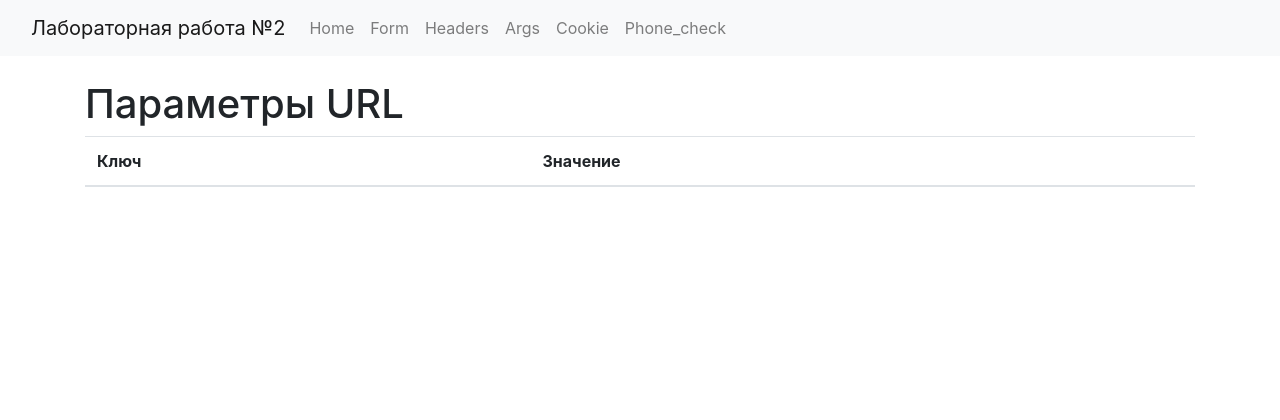
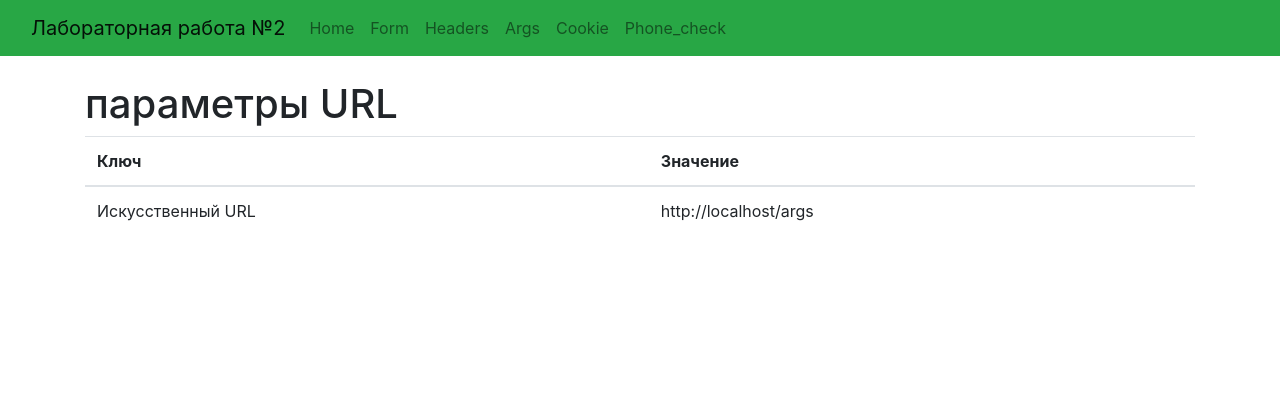
Before and after one commit to glbzhrnv/Zhirnov-221-353-web-dev-2024-2, a Flask app: page /args in a window 1280 px wide. Shown: the top 420 px of the page. Run offline with Flask 2, Linux system fonts and the light colour scheme; lists and menus that the app fills with data are empty; some libraries are stand-ins or nearby versions.

Commit message:
lab2
lab2

```diff
--- a/lab2/app/app.py
+++ b/lab2/app/app.py
@@ -1,4 +1,5 @@
-from flask import Flask, render_template, request
+from flask import Flask, render_template, request, make_response
+import re
 
 app = Flask(__name__)
 
@@ -11,8 +12,6 @@ def index():
 @app.route('/form', methods=['GET', 'POST'])
 def form():
     if request.method == 'POST':
-        # Действия при отправке формы
-        # Можно добавить обработку данных формы здесь
         pass
     return render_template('form.html')
 
@@ -24,12 +23,20 @@ def headers():
 # Страница с параметрами URL
 @app.route('/args')
 def args():
-    return render_template('args.html')
+    # Искусственный вывод URL
+    current_url = request.url
+
+    return render_template('args.html', current_url=current_url)
 
 # Страница с куки
 @app.route('/cookie')
 def cookie():
-    return render_template('cookie.html')
+    resp = make_response(render_template('cookie.html'))
+    if 'user' in request.cookies:
+        resp.delete_cookie('user')
+    else:
+        resp.set_cookie('user','NoName')
+    return resp
 
 @app.context_processor
 def inject_footer():
@@ -39,23 +46,22 @@ def inject_footer():
 def phone_check():
     if request.method == 'POST':
         phone_number = request.form.get('phone_number', '')
-        # Проверка длины номера и наличия только допустимых символов
-        if not (10 <= len(phone_number) <= 11 and phone_number.replace('+', '').replace(' ', '').replace('-', '').replace('(', '').replace(')', '').replace('.', '').isdigit()):
-            error_message = ""
-            if len(phone_number) not in [10, 11]:
-                error_message = "Недопустимый ввод. Неверное количество цифр."
-            else:
-                error_message = "Недопустимый ввод. В номере телефона встречаются недопустимые символы."
+
+        # Удаление лишних символов
+        phone_digits = re.sub(r'[\s()+.-]', '', phone_number)
+
+        # Проверка длины номера
+        if not (10 <= len(phone_digits) <= 11):
+            error_message = "Недопустимый ввод. Неверное количество цифр."
             return render_template('phone_form.html', error_message=error_message, phone_number=phone_number, is_invalid=True)
 
         # Преобразование номера к формату 8-***-***-**-**
-        if phone_number[0] == '+':
-            formatted_phone_number = '8-' + phone_number[2:5] + '-' + phone_number[6:9] + '-' + phone_number[10:12] + '-' + phone_number[12:]
-        else:
-            formatted_phone_number = '8-' + phone_number[1:4] + '-' + phone_number[4:7] + '-' + phone_number[7:9] + '-' + phone_number[9:]
+        formatted_phone_number = '8-' + phone_digits[-10:-7] + '-' + phone_digits[-7:-4] + '-' + phone_digits[-4:-2] + '-' + phone_digits[-2:]
+
         return render_template('phone_form.html', formatted_phone_number=formatted_phone_number)
 
     return render_template('phone_form.html')
 
+
 if __name__ == '__main__':
     app.run(debug=True)
--- a/lab2/app/templates/args.html
+++ b/lab2/app/templates/args.html
@@ -1,7 +1,7 @@
 {% extends 'base.html' %}
 
 {% block content %}
-<h1>Параметры URL</h1>
+<h1>параметры URL</h1>
 
 <table class='table'>
     <thead>
@@ -11,14 +11,17 @@
         </tr>
     </thead>
     <tbody>
-        {% for key, value in request.args.items()%}
+        {% for key, value in request.args.items() %}
         <tr>
-            <td>{{key}}</th>
-            <td>{{value}}</th>
+            <td>{{ key }}</td>
+            <td>{{ value }}</td>
         </tr>
         {% endfor %}
+        <!-- Добавляем строку для вывода искусственного URL -->
+        <tr>
+            <td>Искусственный URL</td>
+            <td>{{ current_url }}</td>
+        </tr>
     </tbody>
 </table>
-
-
-{% endblock%}
+{% endblock %}
--- a/lab2/app/templates/base.html
+++ b/lab2/app/templates/base.html
@@ -24,7 +24,7 @@
     </style>
 </head>
 <body>
-    <nav class="navbar navbar-expand-lg navbar-light bg-light">
+    <nav class="navbar navbar-expand-lg navbar-light bg-success">
         <div class="container-fluid">
             <a class="navbar-brand" href="#">Лабораторная работа №2</a>
             <button class="navbar-toggler" type="button" data-toggle="collapse" data-target="#navbarNav" aria-controls="navbarNav" aria-expanded="false" aria-label="Toggle navigation">
@@ -36,19 +36,19 @@
                         <a class="nav-link" href="/">Home</a>
                     </li>
                     <li class="nav-item">
-                        <a class="nav-link" href="/form">Form</a>
+                        <a class="nav-link" href="{{ url_for('form') }}">Form</a>
                     </li>
                     <li class="nav-item">
-                        <a class="nav-link" href="/headers">Headers</a>
+                        <a class="nav-link" href="{{ url_for('headers') }}">Headers</a>
                     </li>
                     <li class="nav-item">
-                        <a class="nav-link" href="/args">Args</a>
+                        <a class="nav-link" href="{{ url_for('args') }}">Args</a>
                     </li>
                     <li class="nav-item">
-                        <a class="nav-link" href="/cookie">Cookie</a>
+                        <a class="nav-link" href="{{ url_for('cookie') }}">Cookie</a>
                     </li>
                     <li class="nav-item">
-                        <a class="nav-link" href="/phone_check">Phone_check</a>
+                        <a class="nav-link" href="{{ url_for('phone_check') }}">Phone_check</a>
                     </li>
                 </ul>
             </div>
--- a/lab2/app/templates/form.html
+++ b/lab2/app/templates/form.html
@@ -6,7 +6,7 @@
     <div class="col-6">
         <div class="mb-3">
             <label for="exampleFormControlInput1" class="form-label">Тема</label>
-            <input  name='theme' type="text" class="form-control" id="exampleFormControlInput1">
+            <input name='theme' type="text" class="form-control" id="exampleFormControlInput1">
         </div>
         <div class="mb-3">
             <label for="exampleFormControlTextarea1" class="form-label">Сообщение</label>
```
